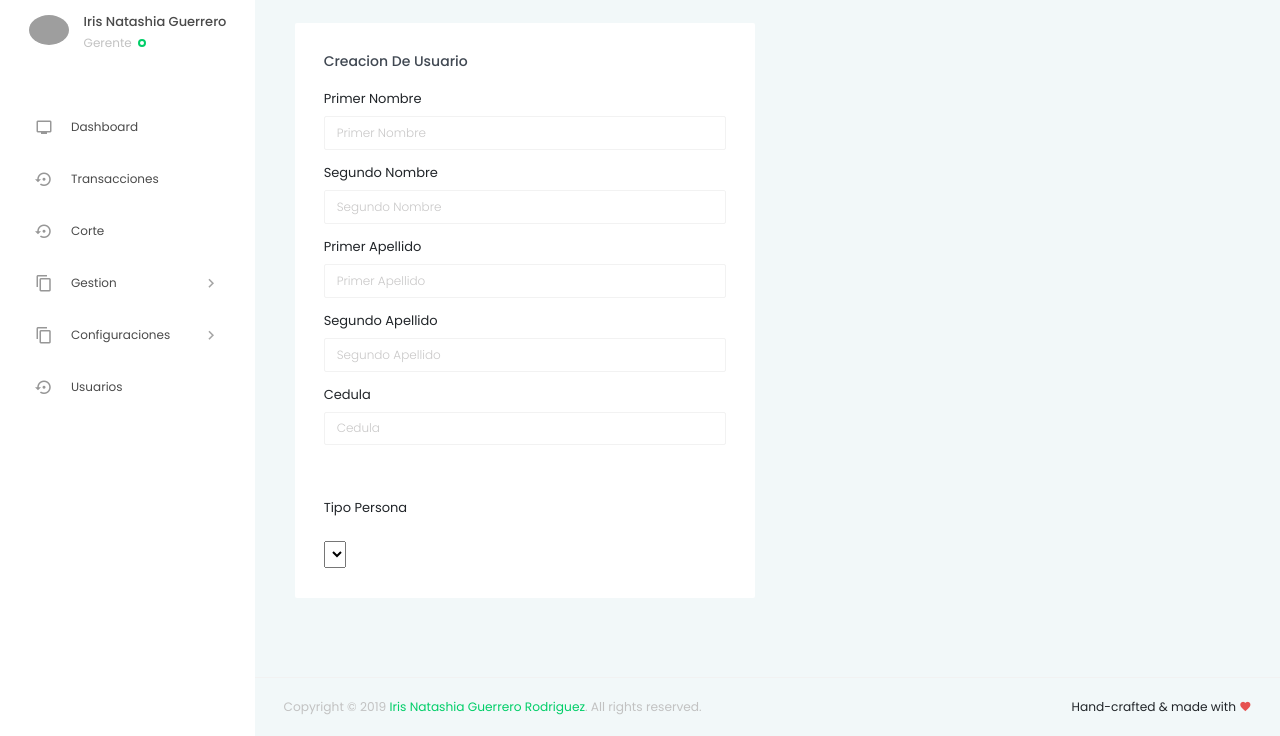
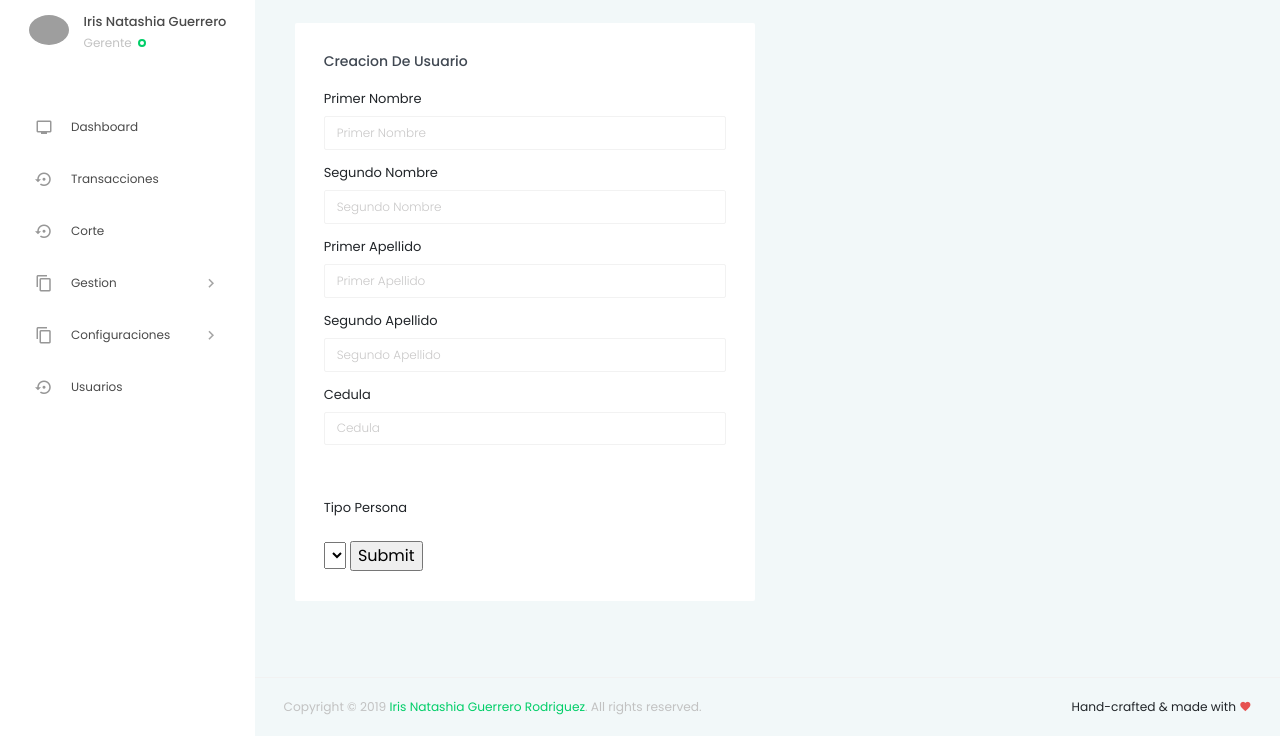
Before and after one commit to INatasjja/finanzas, a Django app: page /creausario in a window 1280 px wide. Shown: the part 64-800 px from the top of the page. Run offline with Django 3.2, Linux system fonts and the light colour scheme; lists and menus that the app fills with data are empty; some libraries are stand-ins or nearby versions; grey boxes are pictures that could not be loaded.

Commit message:
Update creausario.html

```diff
--- a/finanzaspersonales/finanzas/templates/finanzas/creausario.html
+++ b/finanzaspersonales/finanzas/templates/finanzas/creausario.html
@@ -38,7 +38,7 @@
                </div>
 
                      {{ form.estado }}
-
+  <input type="submit" value="Submit" />
 
                   </form>
                 </div>
```
